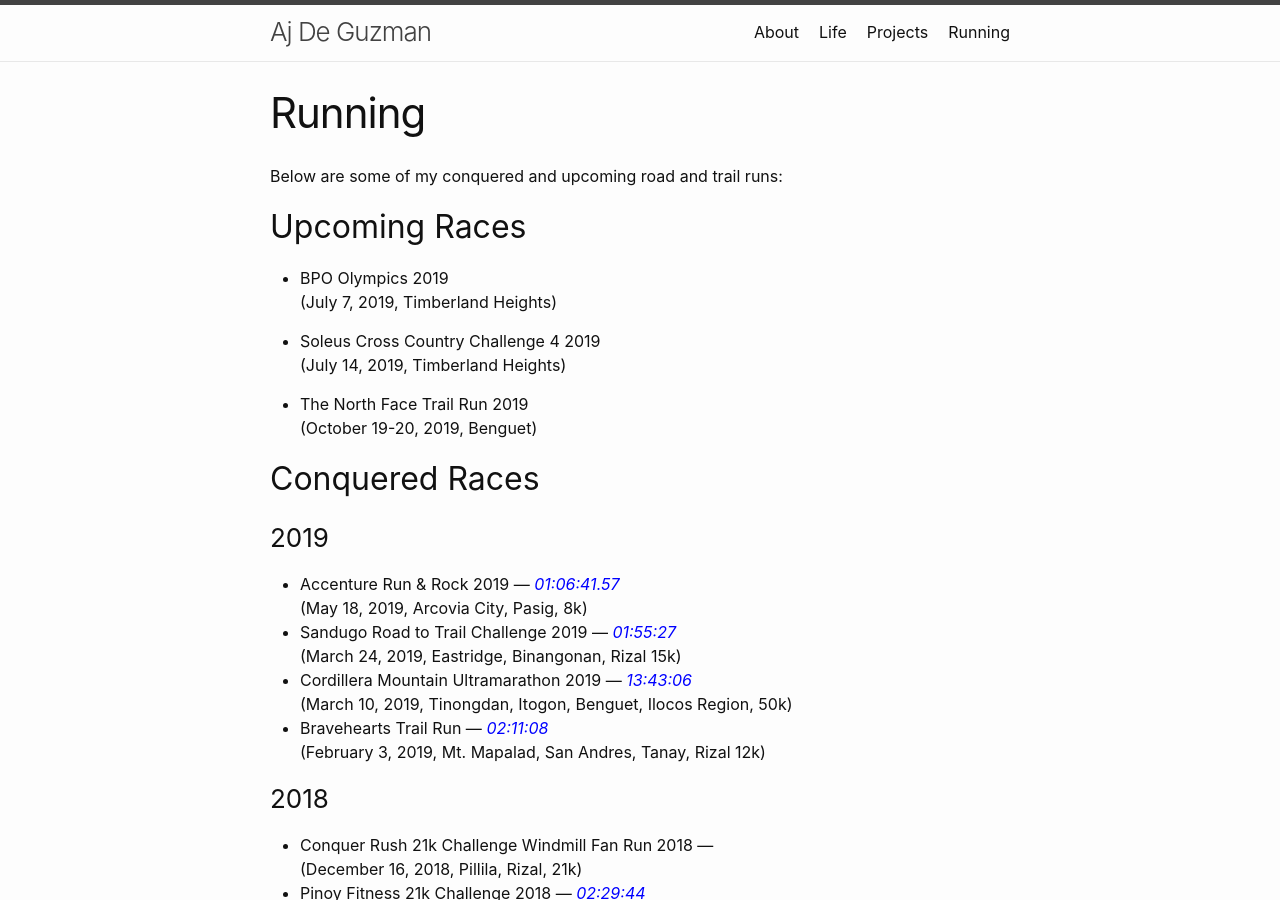
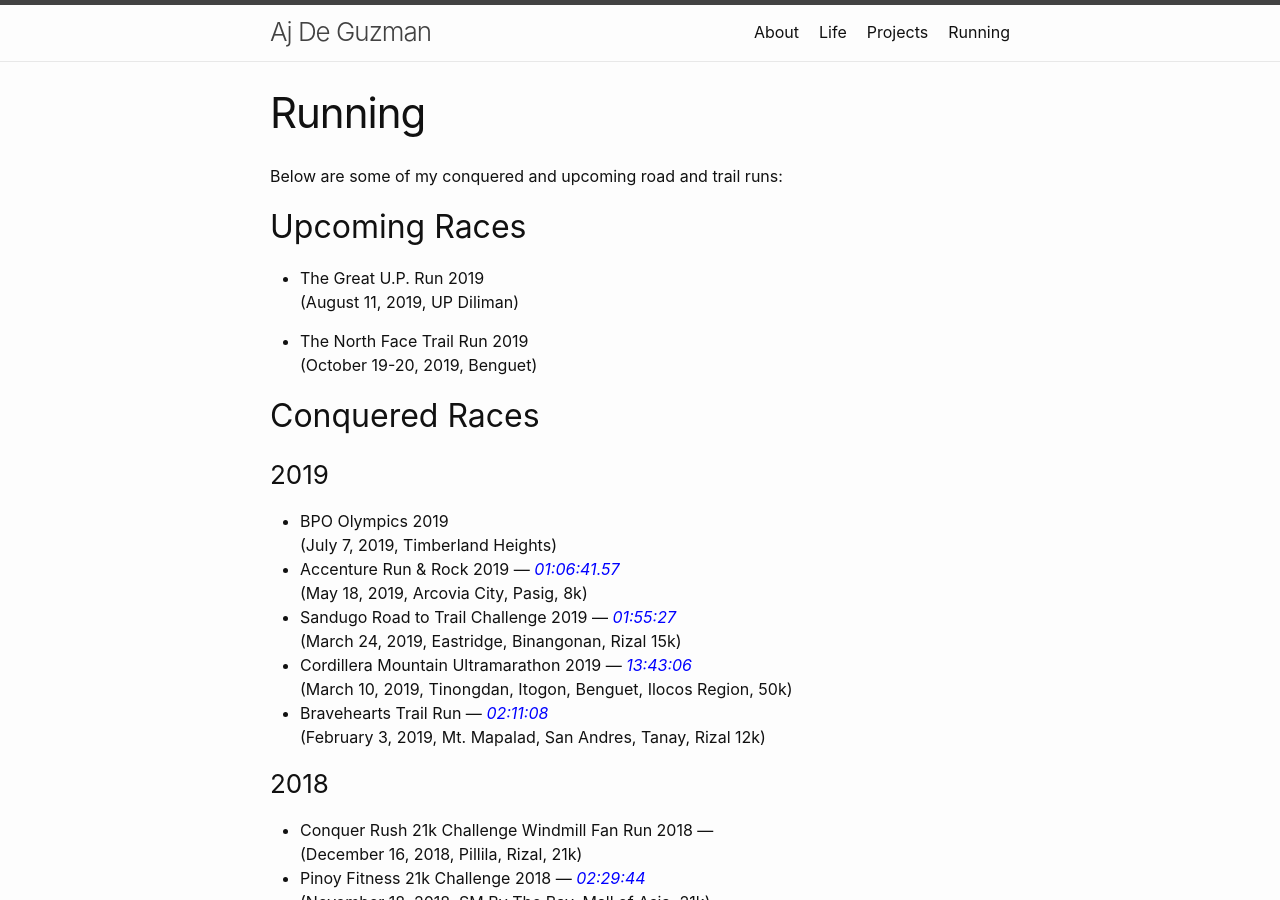
Before and after one commit to ajdeguzman/ajdeguzman.github.io, a Jekyll site: the page built from running.md, in a window 1280 px wide and 900 px high. Built offline with Jekyll 4.4.1, drawn with Linux system fonts in a browser that asks for light colours.

Commit message:
Update running.md

```diff
--- a/running.md
+++ b/running.md
@@ -7,11 +7,9 @@ permalink: /running/
 Below are some of my conquered and upcoming road and trail runs:
 
 ## Upcoming Races
-- BPO Olympics 2019
-<br> (July 7, 2019, Timberland Heights)
 
-- Soleus Cross Country Challenge 4 2019
-<br> (July 14, 2019, Timberland Heights)
+- The Great U.P. Run 2019
+<br> (August 11, 2019, UP Diliman)
 
 - The North Face Trail Run 2019
 <br> (October 19-20, 2019, Benguet)
```
Also changed, not shown: other parts of running.md (+2 -0 lines).
